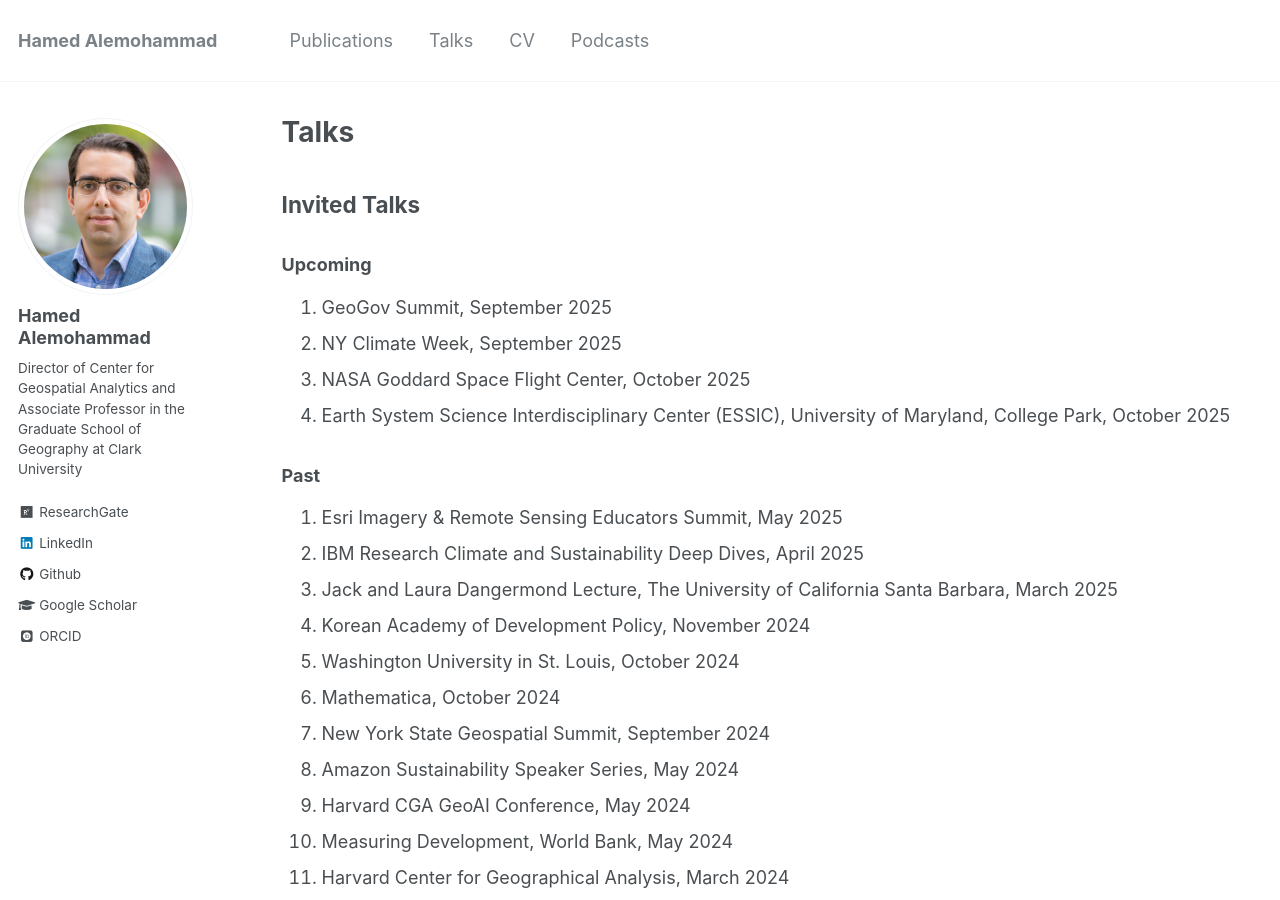
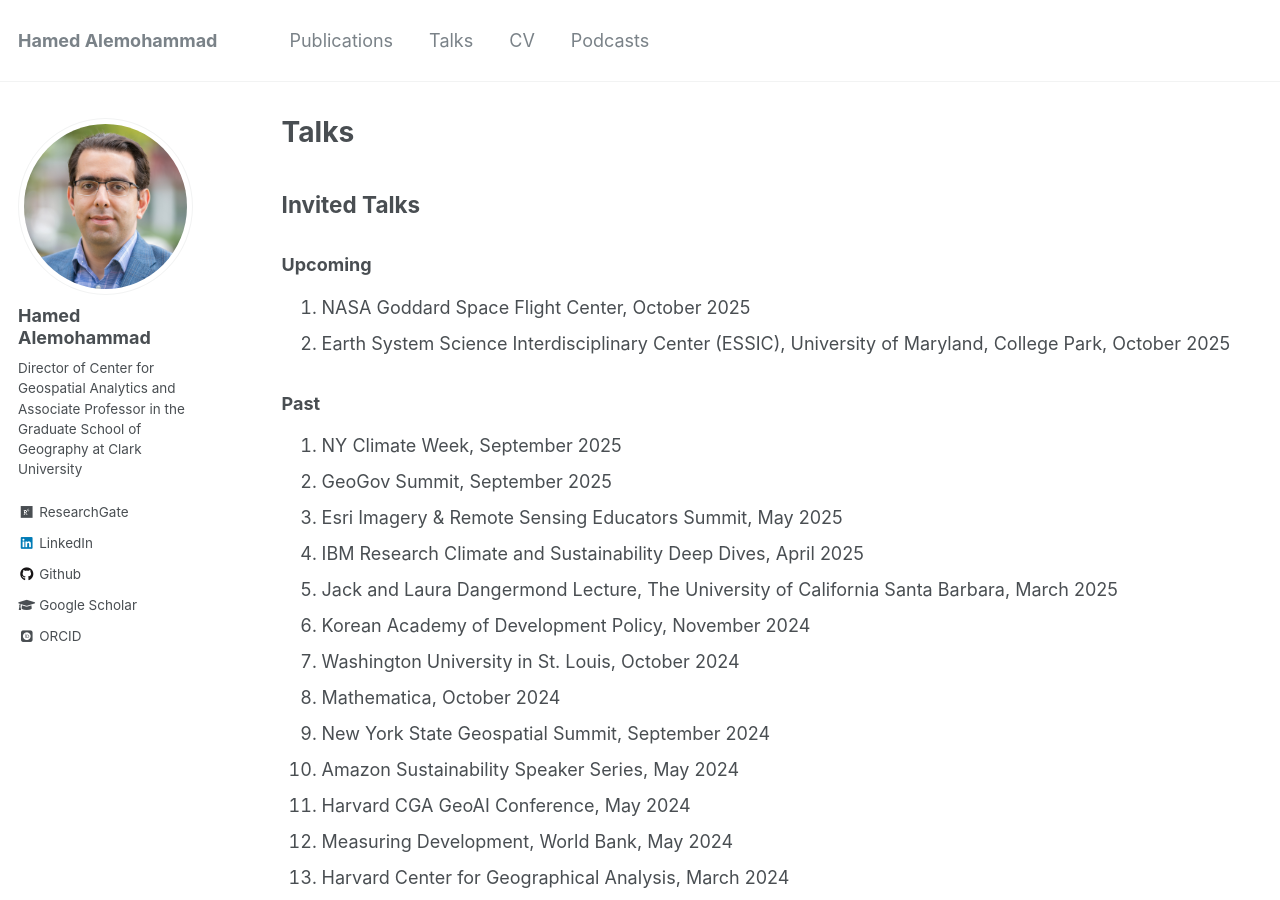
Before and after one commit to HamedAlemo/hamedalemo.github.io, a Jekyll site: the page built from _pages/talks.md, in a window 1280 px wide and 900 px high. Built offline with Jekyll 4.4.1, drawn with Linux system fonts in a browser that asks for light colours; some web fonts are replaced.

```diff
--- a/_pages/talks.md
+++ b/_pages/talks.md
@@ -8,12 +8,12 @@ author_profile: true
 ## Invited Talks
 
 ### Upcoming
-1. GeoGov Summit, September 2025
-1. NY Climate Week, September 2025
 1. NASA Goddard Space Flight Center, October 2025
 1. Earth System Science Interdisciplinary Center (ESSIC), University of Maryland, College Park, October 2025
 
 ### Past
+1. NY Climate Week, September 2025
+1. GeoGov Summit, September 2025
 1.  Esri Imagery & Remote Sensing Educators Summit, May 2025
 1.  IBM Research Climate and Sustainability Deep Dives, April 2025
 1.	Jack and Laura Dangermond Lecture, The University of California Santa Barbara, March 2025
```
Also changed, not shown: 1 other file.
